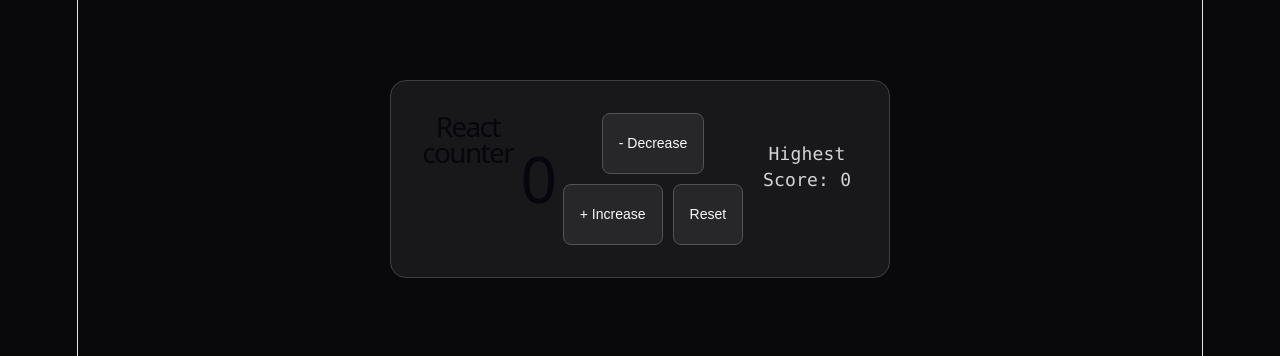
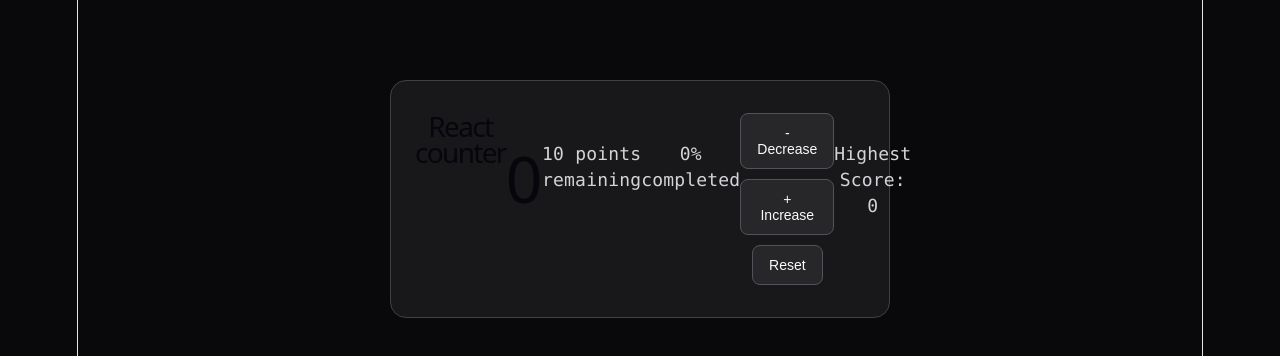
Before and after one commit to meklit-01/counter-scoreboard, a React (Vite) app in the folder counter-scoreboard/: page / in a window 1280 px wide. Shown: the top 356 px of the page. Built offline with nearby package versions, Linux system fonts and the light colour scheme.

Commit message:
show remaining points with conditional rendering

```diff
--- a/counter-scoreboard/src/App.jsx
+++ b/counter-scoreboard/src/App.jsx
@@ -27,6 +27,17 @@
         {count}
       </h2>
 
+      <div className="progress-track">
+        <div className="progress-fill" style={{ width: `${count * 10}%` }} />
+      </div>
+
+      {count === 10 ? (
+        <p>Maximum score reached!</p>
+      ) : (
+        <p>{10 - count} points remaining</p>
+      )}
+      <p>{count * 10}% completed</p>
+
       <div className="buttons">
         <button onClick={decreaseCount}>- Decrease</button>
         <button onClick={increaseCount}>+ Increase</button>
```
